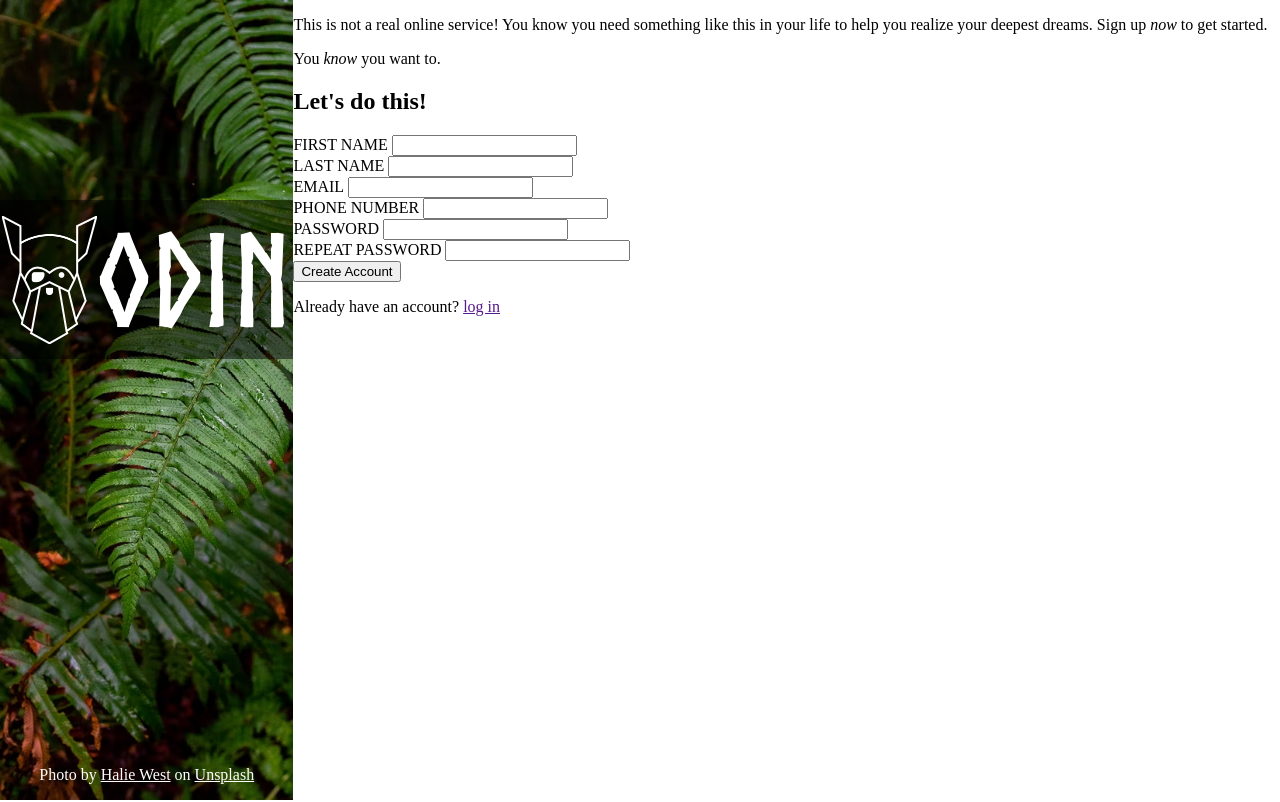
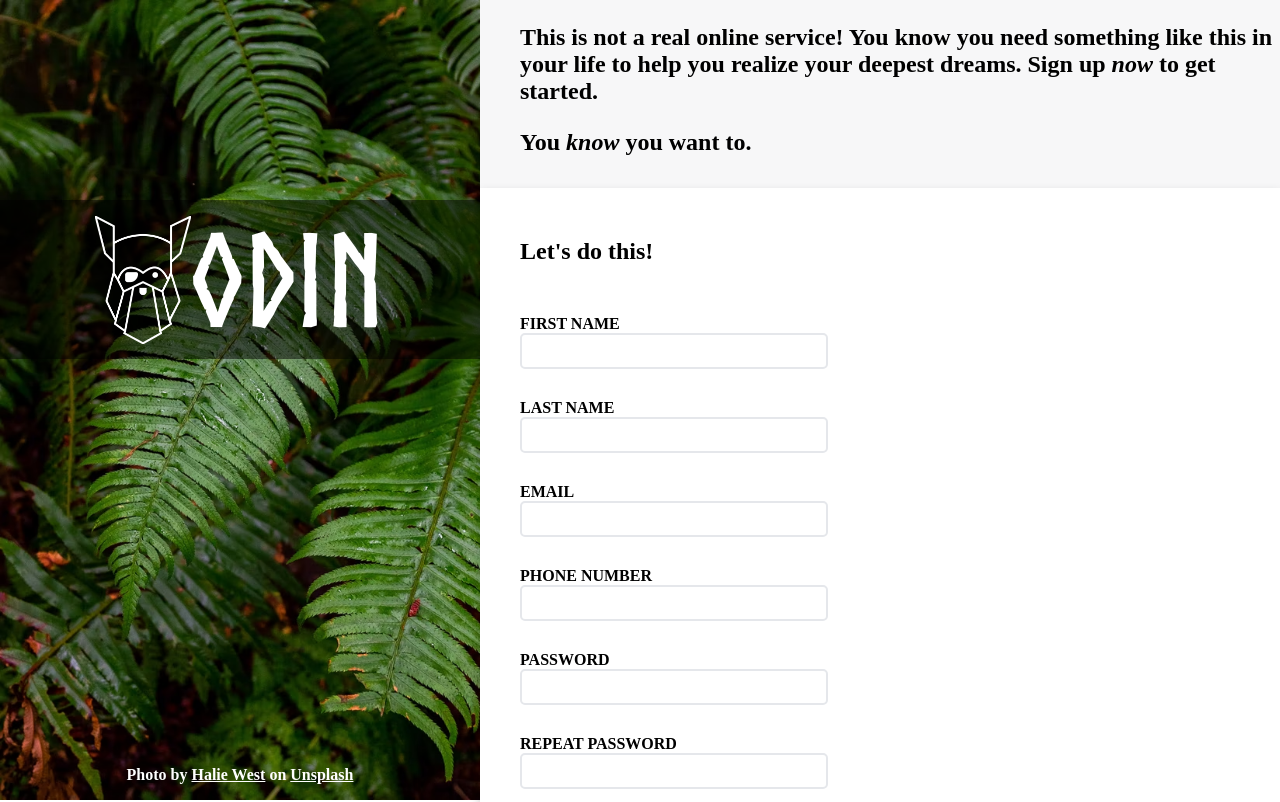
Before and after one commit to grawash/Sign-up-Form, a plain HTML site: page index.html in a window 1280 px wide. Shown: the top 802 px of the page. Drawn offline with Linux system fonts and the light colour scheme.

Commit message:
added styling for form, button and texts

```diff
--- a/styles.css
+++ b/styles.css
@@ -1,3 +1,7 @@
+:root{
+    --padding-left:40px;
+    --margin-bottom:8px;
+}
 @font-face {
     font-family: oldNorse;
     src: url(./fonts/Norse-Bold.otf);
@@ -5,12 +9,14 @@
 body{
     display: flex;
     margin:0;
+    font-weight: bold;
 }
+/* this is styling fof image area of page */
 .banner{
     height: 100vh;
     background-image: url(./images/photo-1585202900225-6d3ac20a6962.avif);
     background-size: cover;
-    flex-grow: 1;
+    flex: 3;
     display: flex;
     flex-direction: column;
 }
@@ -40,6 +46,69 @@ h1{
 .credit a{
     color:white;
 }
+/* This is styling for main area of page */
 .mainArea{
-    flex-grow: 4;
+    flex:5;
+    display: flex;
+    flex-direction: column;
+    background-color: rgb(247, 247, 248);
 }
+.mainText{
+    flex: 1;
+    display: flex;
+    flex-direction: column;
+}
+.text{
+    margin-bottom: var(--margin-bottom);
+    padding-left: var(--padding-left);
+    margin-top: auto;
+    font-size: 1.5rem;
+}
+form{
+    flex:1;
+    padding: 30px;
+    background-color: white;
+    padding-left: var(--padding-left);
+    box-shadow: 0px 5px 10px rgba(0, 0, 0,0.2);
+}
+.submit{
+    flex:1;
+    padding-left: var(--padding-left);
+    padding-top: 35px;
+}
+label{
+    display: block;
+}
+input{
+    height: 30px;
+    width: 300px;
+    border-radius: 5px;
+    border:2px solid #E5E7EB;
+    outline: none;
+}
+input:focus{
+    border-color: blue;
+}
+input:invalid:focus {
+    border: 2px solid rgb(255, 69, 100)
+  }
+.row{
+    display: flex;
+    flex-wrap: wrap;
+}
+.formBlock{
+    padding-right: 70px;
+    padding-top: 30px;
+}
+button{
+    background-color:#596D48;
+    color: white;
+    font-size: 1.5rem;
+    padding: 10px 40px;
+    border-radius: 10px;
+}
+.logIn{
+    color: #596D48;
+    text-decoration: none;
+    font-size: 1.2rem;
+}
```
